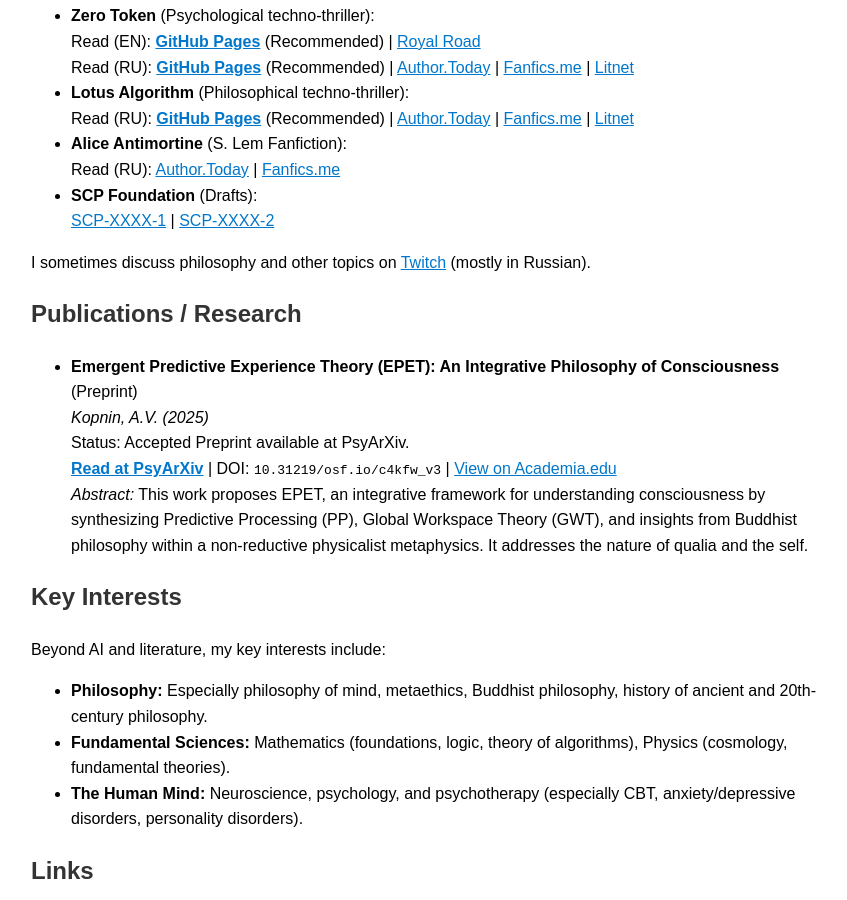
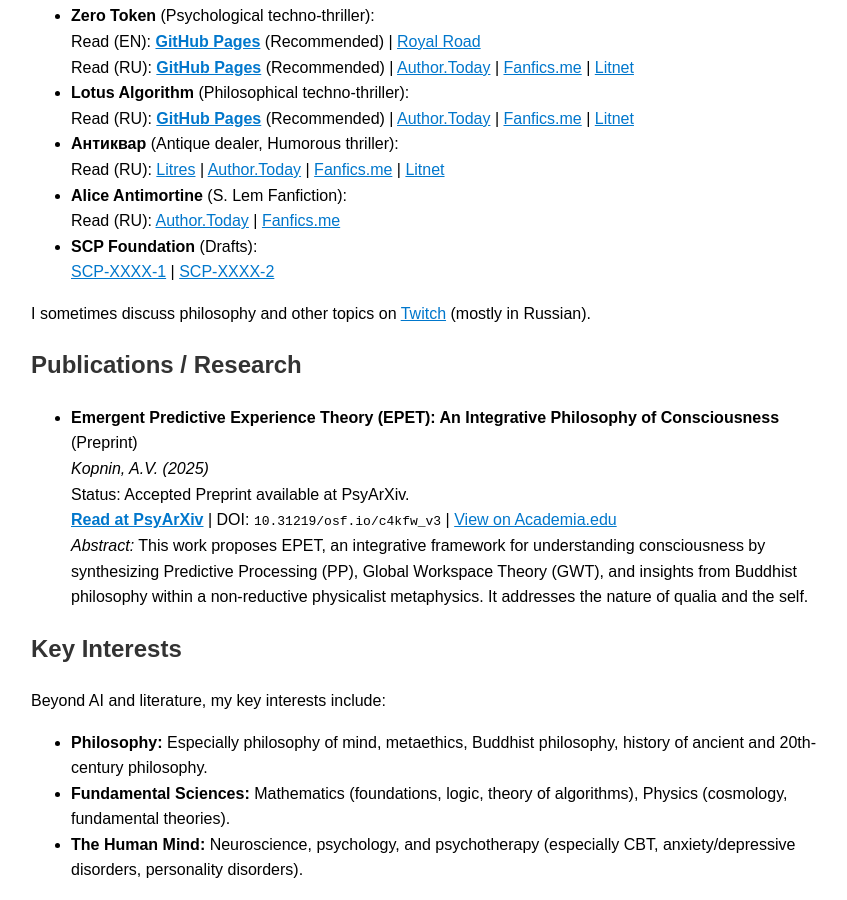
Before and after one commit to Antimortine/Antimortine.github.io, a plain HTML site: page en/index.html in a window 1280 px wide. Shown: the part 773-1673 px from the top of the page, without its empty margins (209-1056 px from the left). Drawn offline with Linux system fonts and the light colour scheme.

Commit message:
Обновил ссылки на "Антиквар"

```diff
--- a/en/index.html
+++ b/en/index.html
@@ -87,6 +87,14 @@
             | <a href="https://litnet.com/ru/book/lotosovyi-algoritm-b501357" target="_blank" rel="noopener noreferrer">Litnet</a>
         </li>
         <li>
+            <strong>Антиквар</strong> (Antique dealer, Humorous thriller):
+            <br>Read (RU):
+            <a href="https://www.litres.ru/book/antimortine/antikvar-72541117/" target="_blank" rel="noopener noreferrer">Litres</a>
+            | <a href="https://author.today/work/484577" target="_blank" rel="noopener noreferrer">Author.Today</a>
+            | <a href="https://fanfics.me/fic230581" target="_blank" rel="noopener noreferrer">Fanfics.me</a>
+            | <a href="https://litnet.com/ru/book/antikvar-b550909" target="_blank" rel="noopener noreferrer">Litnet</a>
+        </li>
+        <li>
             <strong>Alice Antimortine</strong> (S. Lem Fanfiction):
             <br>Read (RU):
             <a href="https://author.today/work/441711" target="_blank" rel="noopener noreferrer">Author.Today</a>
```
Also changed, not shown: index.html (+2 -1 lines).
